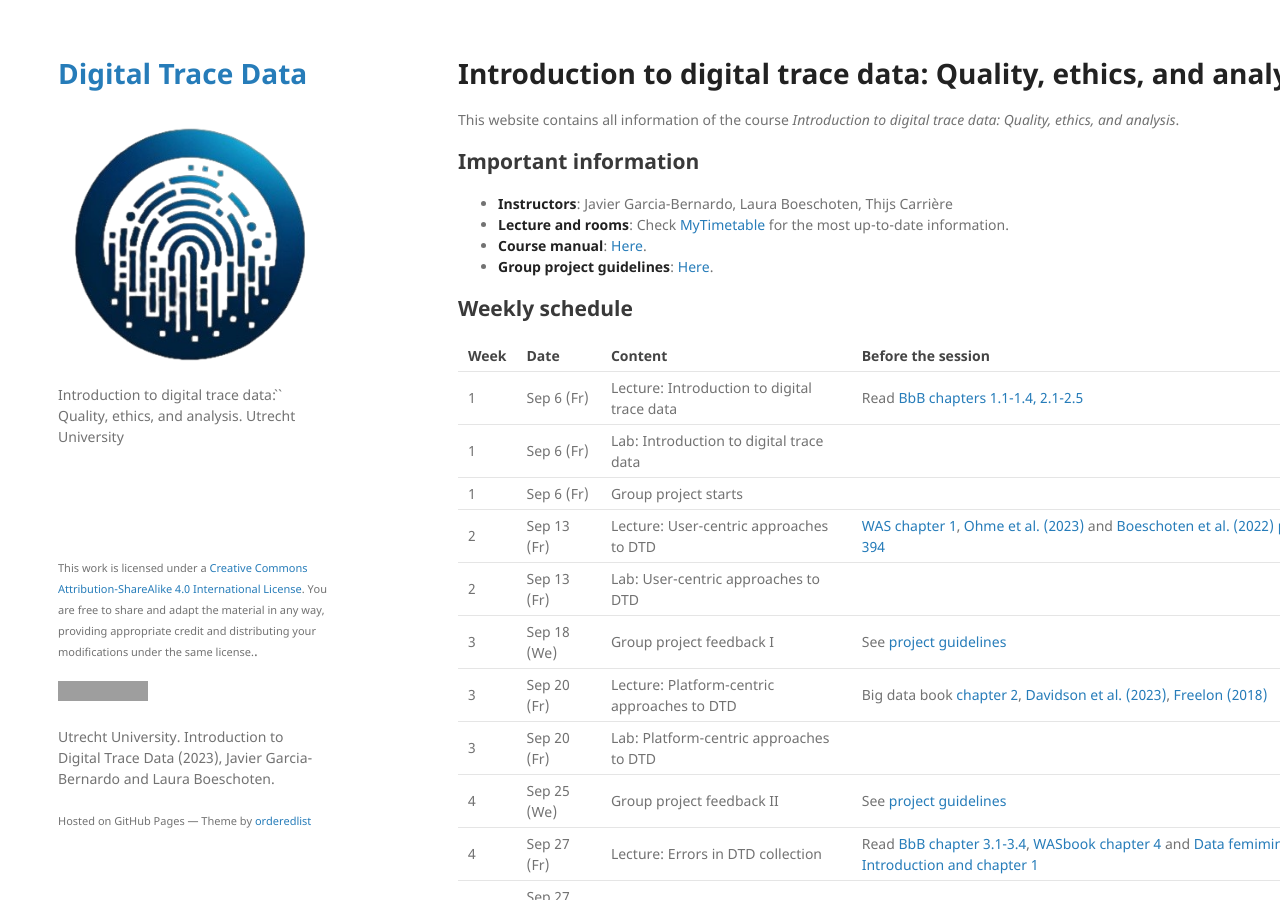
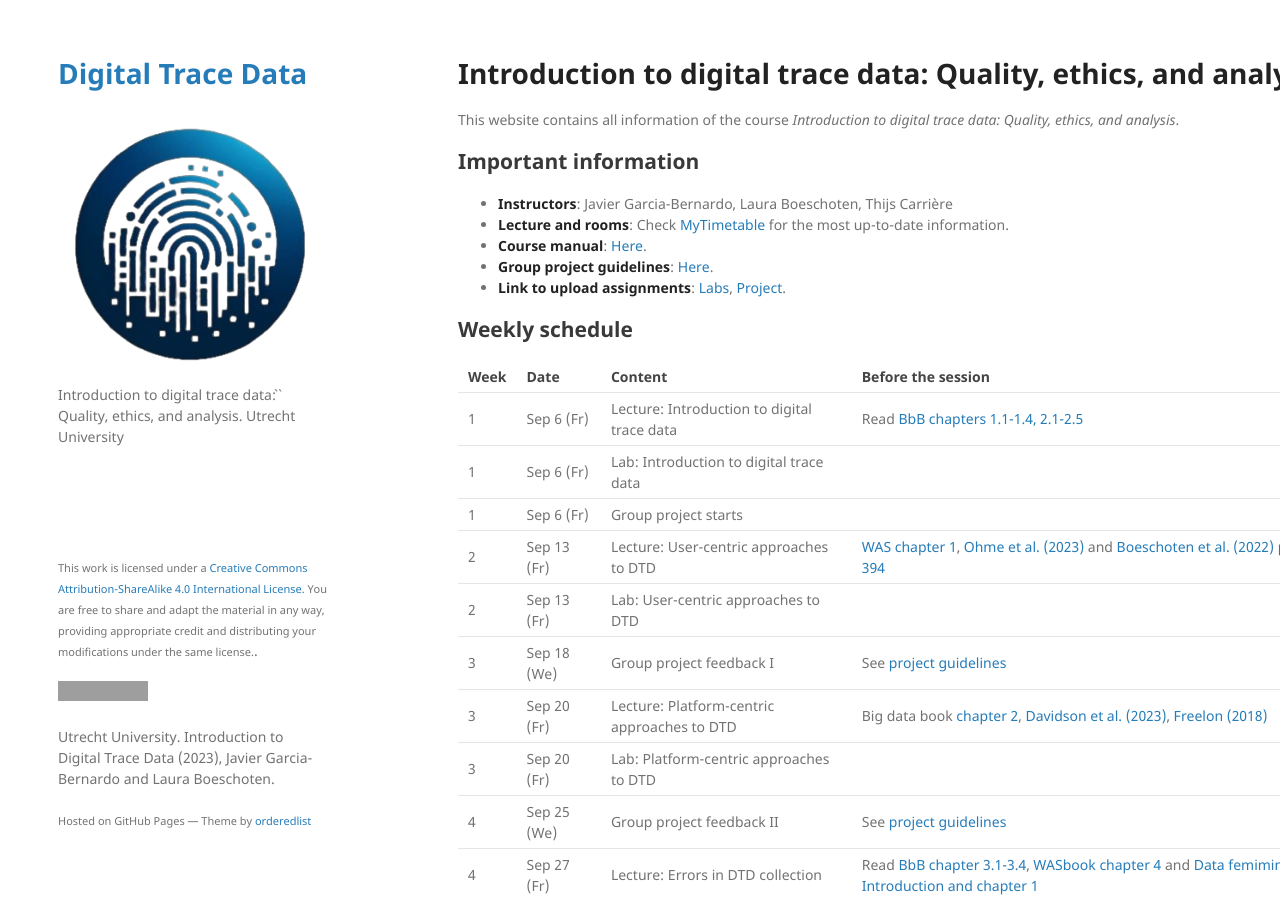
Before and after one commit to digitalTraceData/digitalTraceData.github.io, a Jekyll site: the page built from index.md, in a window 1280 px wide and 900 px high. Built offline with Jekyll 4.4.1, drawn with Linux system fonts in a browser that asks for light colours; our own code applies the rules of GitHub Pages for plain Markdown files; grey boxes are pictures that could not be loaded.

Commit message:
first day

```diff
--- a/index.md
+++ b/index.md
@@ -12,6 +12,9 @@ This website contains all information of the course _Introduction to digital tra
 * **Lecture and rooms**: Check [MyTimetable](https://mytimetable.uu.nl/schedule/) for the most up-to-date information.
 * **Course manual**: [Here](./manual.html).
 * **Group project guidelines**: [Here](./project.html).
+* **Link to upload assignments**: [Labs](https://surfdrive.surf.nl/files/index.php/s/rUTjwWP2uPiRrBy), [Project](https://surfdrive.surf.nl/files/index.php/s/HgeNKHK8K9JS4jW).
+
+
 
 ## Weekly schedule
 
```
Also changed, not shown: project.md (+1 -0 lines), 2 other files.
